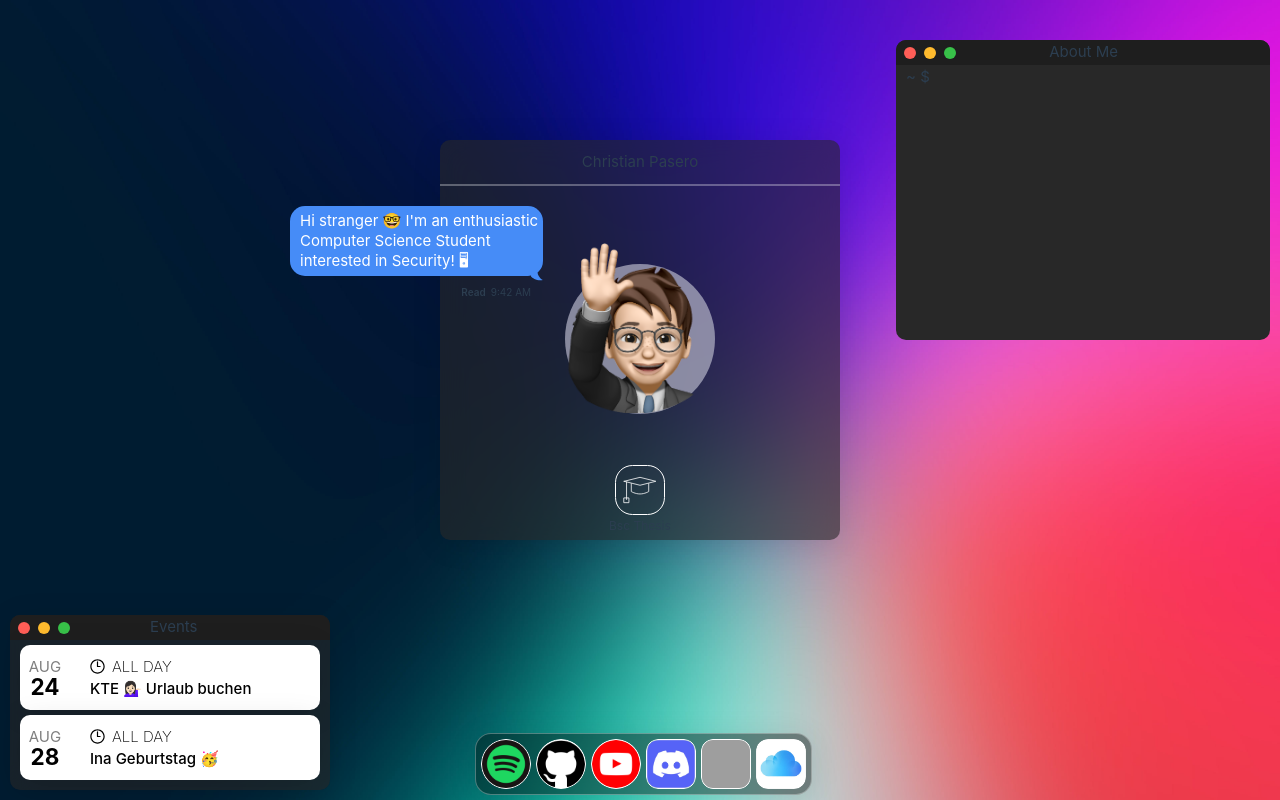
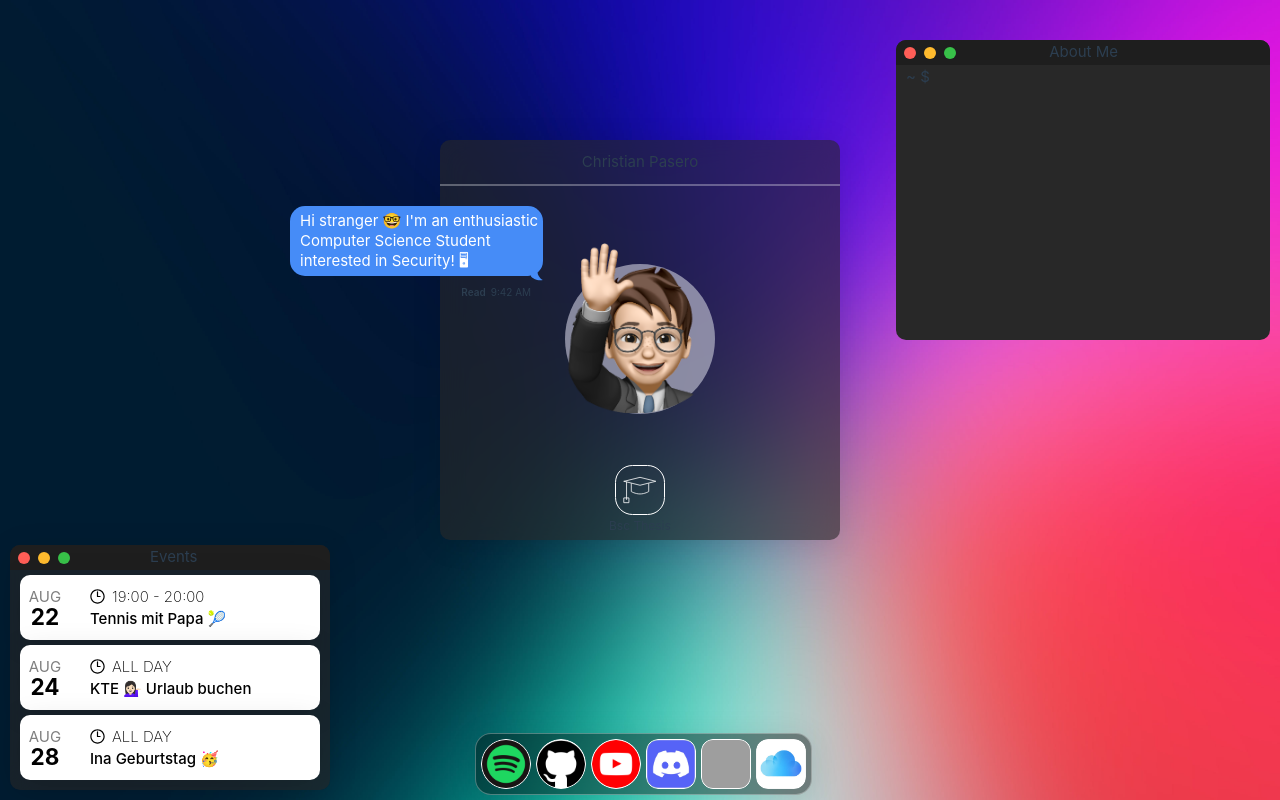
Before and after one commit to p4s3r0/p4s3r0_LandingPage, a Vue app: page / in a window 1280 px wide. Built offline with nearby package versions, Linux system fonts and the light colour scheme; grey boxes are pictures that could not be loaded.

Commit message:
added event

```diff
--- a/src/components/LeftEvents.vue
+++ b/src/components/LeftEvents.vue
@@ -11,6 +11,7 @@ import Event from "./Event.vue"
         <div class="actionButton" style="background-color: #38C149;"> </div>
         <p>Events</p>
     </div>
+    <event month="AUG" day="22" time="19:00 - 20:00" event="Tennis mit Papa 🎾"/>
     <event month="AUG" day="24" time="ALL DAY" event="KTE 💁🏻‍♀️ Urlaub buchen "/>
     <event month="AUG" day="28" time="ALL DAY" event="Ina Geburtstag 🥳"/>
 </div>
```
